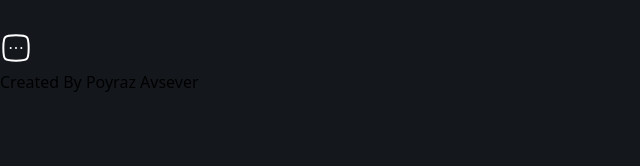
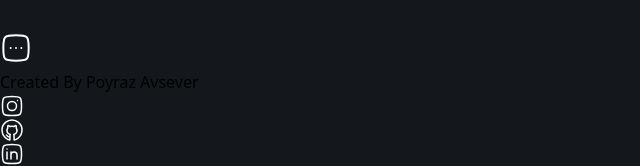
Before and after one commit to poyrazavsever/fullstack_blog, a Next.js app: page / in a window 1280 px wide. Shown: the part 1557-1723 px from the top of the page, without its empty margins (0-640 px from the left). Before the commit the page ends 1651 px from the top, so only its background shows below. Built offline with nearby package versions, Linux system fonts and the light colour scheme.

Commit message:
feat: done footer

```diff
--- a/Components/Footer/Footer.jsx
+++ b/Components/Footer/Footer.jsx
@@ -2,8 +2,20 @@ import React from 'react'
 
 const Footer = () => {
   return (
-    <div className="w-full text-center py-12">
+    <div className="w-full flex flex-col items-center justify-center py-12 gap-3">
       <p className="text-lg font-medium text-neutral-900 dark:text-neutral-200">Created By <span className="font-bold text-transparent bg-clip-text bg-gradient-to-r dark:from-neutral-200 dark:to-amber-700 from-stone-800 to-amber-700">Poyraz Avsever</span></p>
+      <div className="flex gap-3">
+        <a href="https://www.instagram.com/pavori_/" target="__blank" className="hover:rotate-[360deg] transition-all duration-700">
+          <svg xmlns="http://www.w3.org/2000/svg" width="24" height="24" viewBox="0 0 24 24"><g fill="none" stroke="#ffffff" stroke-linecap="round" stroke-linejoin="round" stroke-width="1.5" color="#ffffff"><path d="M2.5 12c0-4.478 0-6.718 1.391-8.109S7.521 2.5 12 2.5c4.478 0 6.718 0 8.109 1.391S21.5 7.521 21.5 12c0 4.478 0 6.718-1.391 8.109S16.479 21.5 12 21.5c-4.478 0-6.718 0-8.109-1.391S2.5 16.479 2.5 12" /><path d="M16.5 12a4.5 4.5 0 1 1-9 0a4.5 4.5 0 0 1 9 0m1.008-5.5h-.01" /></g></svg>
+        </a>
+
+        <a href="https://www.github.com/poyrazavsever/" target="__blank" className="hover:rotate-[360deg] transition-all duration-700">
+          <svg xmlns="http://www.w3.org/2000/svg" width="24" height="24" viewBox="0 0 24 24"><path fill="none" stroke="#ffffff" stroke-linecap="round" stroke-linejoin="round" stroke-width="1.5" d="M6.517 17.113c.395.578 1.592 1.81 3.225 2.12M9.864 22C8.836 21.83 2 19.606 2 12.093C2 5.063 8.002 2 12 2c4 0 10 3.063 10 10.093c0 7.513-6.836 9.738-7.864 9.907c0 0-.21-3.417-.087-4.003c.122-.586-.294-1.528-.294-1.528c.971-.364 2.45-.884 2.945-2.282c.385-1.084.627-2.658-.45-4.138c0 0 .282-2.39-.25-2.484c-.533-.092-2.1.947-2.1.947c-.457-.13-1.476-.377-1.898-.333c-.423-.044-1.445.203-1.902.333c0 0-1.568-1.04-2.1-.947s-.25 2.484-.25 2.484c-1.077 1.48-.835 3.054-.45 4.138c.496 1.398 1.974 1.918 2.945 2.282c0 0-.416.942-.294 1.528S9.864 22 9.864 22" color="#ffffff" /></svg>
+        </a>
+        <a href="https://www.linkedin.com/in/poyrazavsever/" target="__blank" className="hover:rotate-[360deg] transition-all duration-700">
+          <svg xmlns="http://www.w3.org/2000/svg" width="24" height="24" viewBox="0 0 24 24"><g fill="none" stroke="#ffffff" stroke-linecap="round" stroke-linejoin="round" stroke-width="1.5" color="#ffffff"><path d="M7 10v7m4-4v4m0-4a3 3 0 1 1 6 0v4m-6-4v-3M7.008 7h-.009" /><path d="M2.5 12c0-4.478 0-6.718 1.391-8.109S7.521 2.5 12 2.5c4.478 0 6.718 0 8.109 1.391S21.5 7.521 21.5 12c0 4.478 0 6.718-1.391 8.109S16.479 21.5 12 21.5c-4.478 0-6.718 0-8.109-1.391S2.5 16.479 2.5 12" /></g></svg>
+        </a>
+      </div>
     </div>
   )
 }
```
